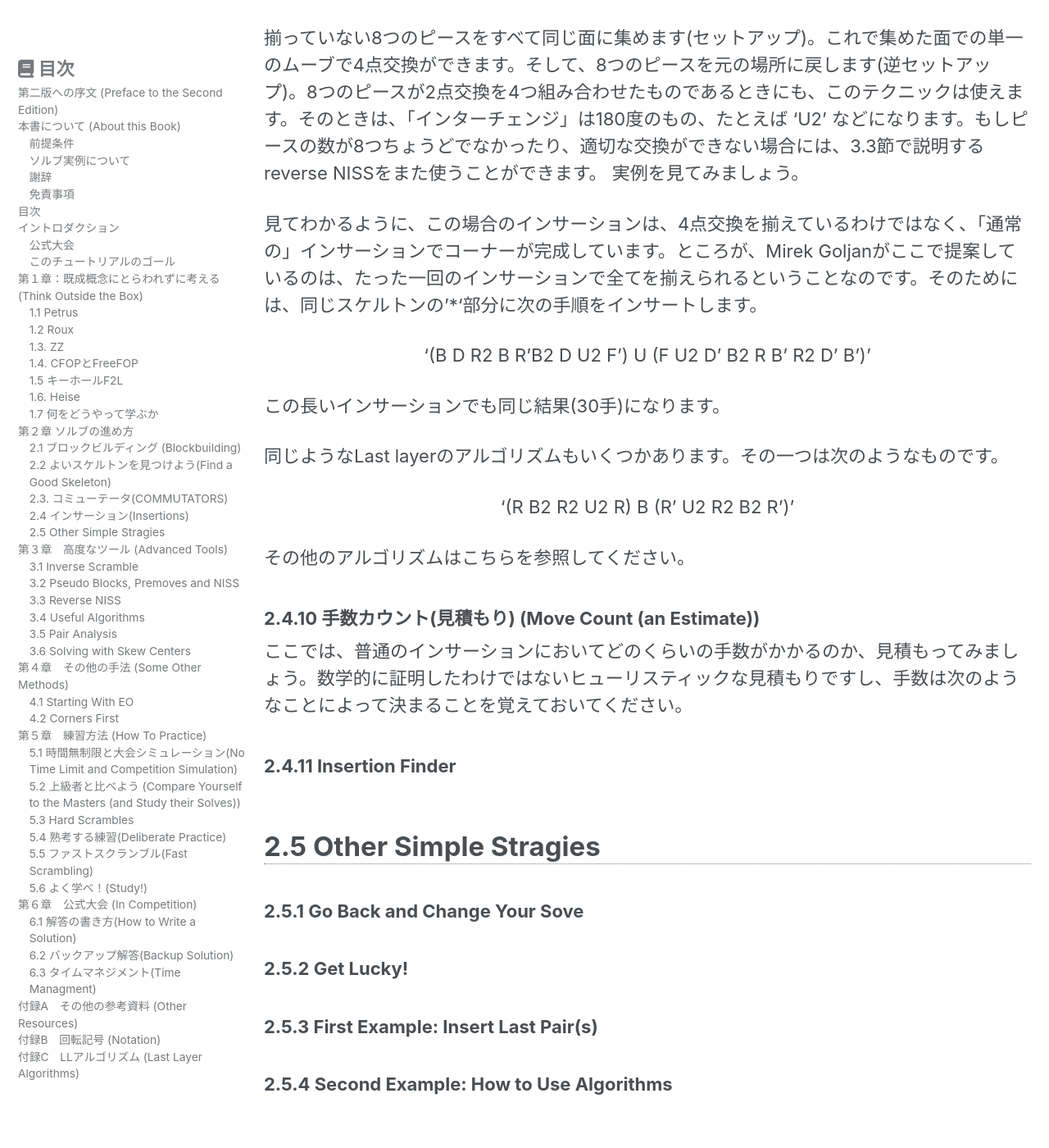
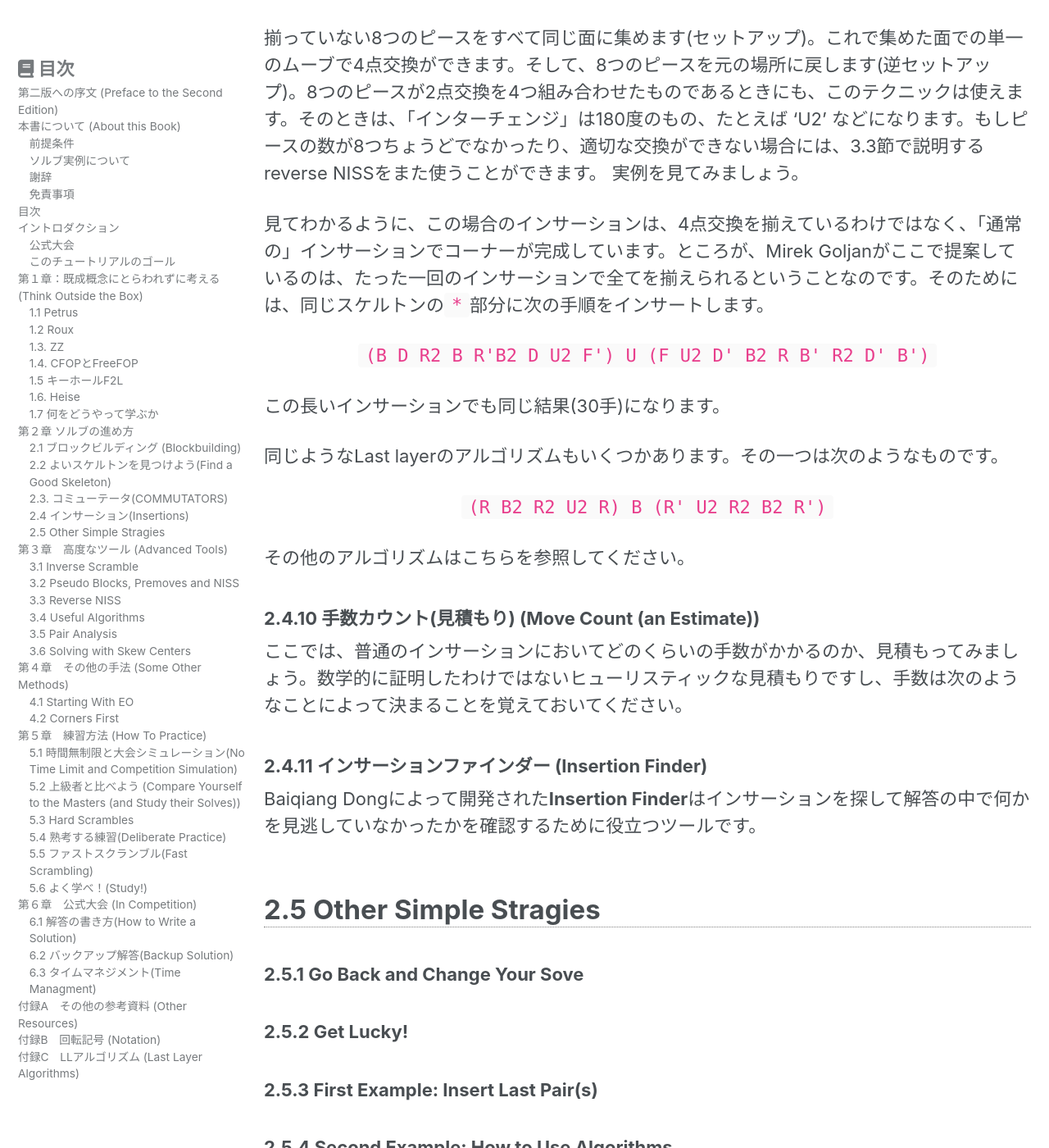
Before and after one commit to kawam1123/translation, a Jekyll site: the page built from _pages/FMC-tutorial.md, in a window 1280 px wide and 1400 px high, scrolled down 42366 px. Shown: the whole window at 82% size. Built offline with Jekyll 4.4.1, drawn with Linux system fonts in a browser that asks for light colours; cached includes are drawn as plain includes; nearby versions of some CDN libraries.

Commit message:
誤字修正

```diff
--- a/_pages/FMC-tutorial.md
+++ b/_pages/FMC-tutorial.md
@@ -2127,16 +2127,16 @@ Solution: U2 F B' L2 D2 F' U F2 L' B2 L F2 L' B' L' D L B' D L U L' D'
 L U2 R F2 R' L2 B (30)
 See on alg.cubing.net
 -->
-見てわかるように、この場合のインサーションは、4点交換を揃えているわけではなく、「通常の」インサーションでコーナーが完成しています。ところが、Mirek Goljanがここで提案しているのは、たった一回のインサーションで全てを揃えられるということなのです。そのためには、同じスケルトンの'*'部分に次の手順をインサートします。
-
-'(B D R2 B R'B2 D U2 F') U (F U2 D' B2 R B' R2 D' B')'
+見てわかるように、この場合のインサーションは、4点交換を揃えているわけではなく、「通常の」インサーションでコーナーが完成しています。ところが、Mirek Goljanがここで提案しているのは、たった一回のインサーションで全てを揃えられるということなのです。そのためには、同じスケルトンの`*`部分に次の手順をインサートします。
+
+`(B D R2 B R'B2 D U2 F') U (F U2 D' B2 R B' R2 D' B')`
 {: .text-center}
 
 この長いインサーションでも同じ結果(30手)になります。
 
 同じようなLast layerのアルゴリズムもいくつかあります。その一つは次のようなものです。
 
-'(R B2 R2 U2 R) B (R' U2 R2 B2 R')'
+`(R B2 R2 U2 R) B (R' U2 R2 B2 R')`
 {: .text-center}
 
 その他のアルゴリズムはこちらを参照してください。
@@ -2184,7 +2184,8 @@ Corner 5-cycle 10/11
 http://www.speedsolving.com/forum/threads/the-fmc-thread.13599/page-42#post-614593
 32 CHAPTER 2. HOW TO PROCEED DURING A SOLVE
 -->
-#### 2.4.11 Insertion Finder
+#### 2.4.11 インサーションファインダー (Insertion Finder)
+Baiqiang Dongによって開発された**Insertion Finder**はインサーションを探して解答の中で何かを見逃していなかったかを確認するために役立つツールです。
 <!--
 2.4.11 Insertion Finder
 Insertion Finder37, developed by Baiqiang Dong, is a useful tool to find insertions and check if
```
